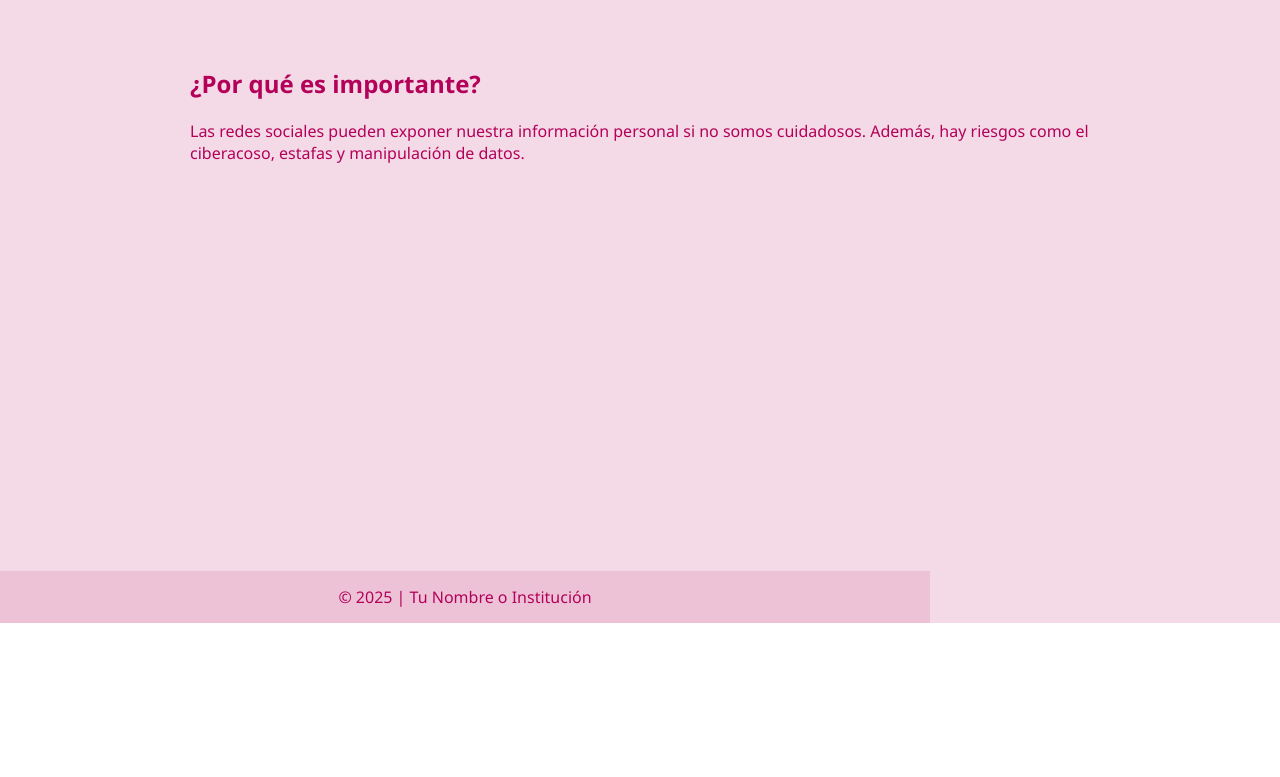
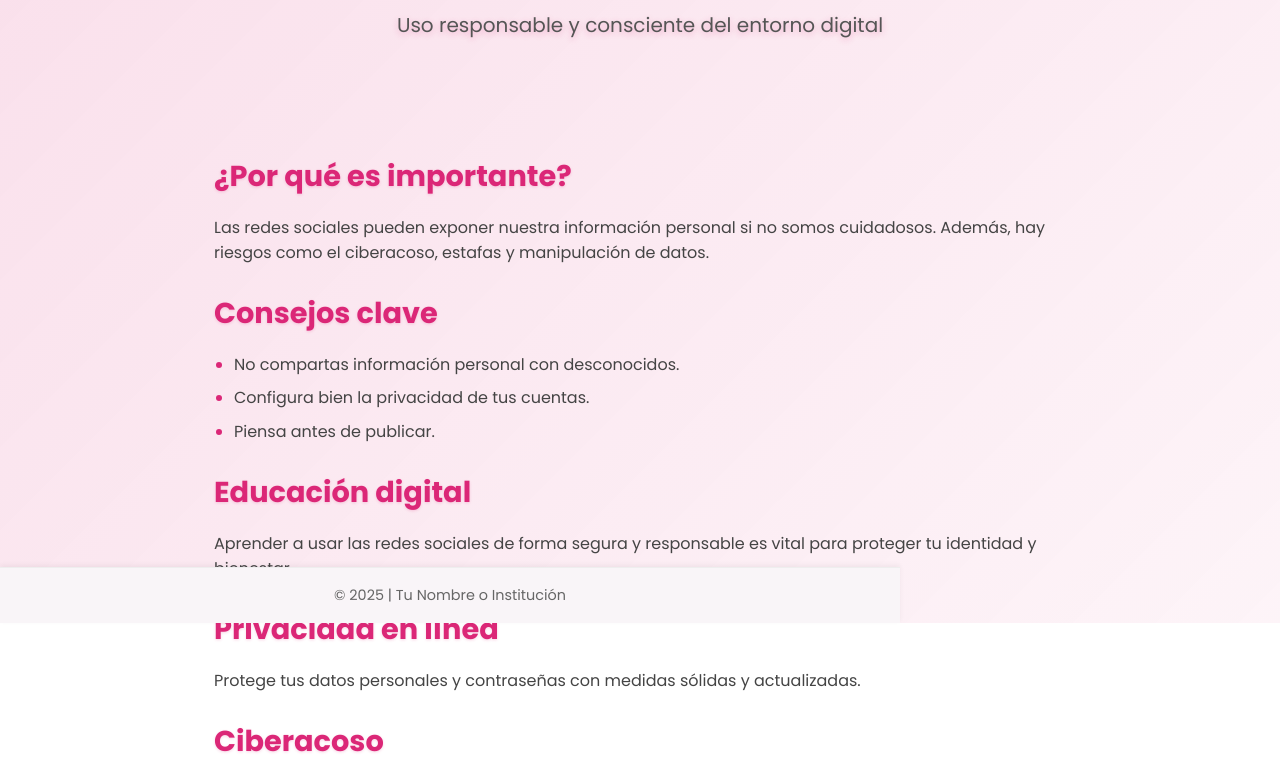
Before and after one commit to UYjefry/proyect, a plain HTML site: page index.html in a window 1280 px wide. Shown: the part 177-954 px from the top of the page. Before the commit the page ends 800 px from the top, so only its background shows below. Drawn offline with Linux system fonts and the light colour scheme.

Commit message:
Update index.html

```diff
--- a/index.html
+++ b/index.html
@@ -4,15 +4,25 @@
   <meta charset="UTF-8" />
   <meta name="viewport" content="width=device-width, initial-scale=1" />
   <title>Cuidado en las Redes</title>
+
+  <!-- Fuente moderna -->
+  <link href="https://fonts.googleapis.com/css2?family=Poppins:wght@400;700&display=swap" rel="stylesheet" />
+
   <style>
-    /* Fondo blanco y overlay rosa opaco */
+    /* Reset y base */
+    *, *::before, *::after {
+      box-sizing: border-box;
+    }
+
     body {
       margin: 0;
-      font-family: 'Segoe UI', sans-serif;
-      background-color: #fff; /* fondo blanco */
-      color: #b30059; /* texto rosa oscuro */
+      font-family: 'Poppins', sans-serif;
+      background-color: #fff;
+      color: #333;
+      line-height: 1.6;
+      min-height: 100vh;
       position: relative;
-      min-height: 100vh;
+      overflow-x: hidden;
     }
 
     /* Overlay rosa semitransparente */
@@ -21,47 +31,101 @@
       top: 0; left: 0;
       width: 100vw;
       height: 100vh;
-      background-color: rgba(179, 0, 89, 0.15); /* rosa claro, 15% opacidad */
-      pointer-events: none; /* para que no moleste clicks */
+      background: linear-gradient(135deg, rgba(219, 39, 119, 0.15), rgba(219, 39, 119, 0.05));
+      pointer-events: none;
       z-index: 0;
+      backdrop-filter: saturate(150%) blur(10px);
     }
 
-    /* Contenido encima del overlay */
+    /* Contenedor de contenido */
     header, main, footer {
       position: relative;
-      padding: 20px;
       max-width: 900px;
-      margin: auto;
+      margin: 0 auto;
+      padding: 2rem 1.5rem;
       z-index: 1;
     }
 
     header {
       text-align: center;
-      padding-top: 60px;
+      padding-top: 4rem;
+      padding-bottom: 2rem;
+      text-shadow: 0 2px 6px rgba(219, 39, 119, 0.3);
+    }
+
+    header h1 {
+      font-weight: 700;
+      font-size: 2.8rem;
+      color: #db2777; /* rosa fuerte */
+      margin-bottom: 0.3rem;
+    }
+
+    header p {
+      font-weight: 400;
+      font-size: 1.25rem;
+      color: #555;
+    }
+
+    h2 {
+      font-weight: 700;
+      font-size: 1.8rem;
+      margin-bottom: 0.75rem;
+      color: #db2777;
+      text-shadow: 0 1px 3px rgba(219, 39, 119, 0.2);
+    }
+
+    p, ul {
+      font-weight: 400;
+      font-size: 1rem;
+      color: #444;
+      margin-bottom: 1.5rem;
+    }
+
+    ul {
+      padding-left: 1.25rem;
+    }
+
+    ul li {
+      margin-bottom: 0.5rem;
+    }
+
+    ul li::marker {
+      color: #db2777;
     }
 
     footer {
+      background: #f9f5f8;
       text-align: center;
-      padding: 15px;
+      padding: 1rem 1.5rem;
       position: fixed;
       bottom: 0;
       width: 100%;
-      background: rgba(179, 0, 89, 0.1);
-      color: #b30059;
+      color: #666;
+      font-size: 0.9rem;
+      border-top: 1px solid #eee;
+      z-index: 1;
+      box-shadow: 0 -2px 5px rgba(0,0,0,0.05);
     }
 
-    h1, h2 {
-      color: #b30059;
-    }
-
-    ul li::marker {
-      color: #b30059;
+    /* Responsive */
+    @media (max-width: 480px) {
+      header h1 {
+        font-size: 2rem;
+      }
+      h2 {
+        font-size: 1.4rem;
+      }
+      main {
+        padding: 1.5rem 1rem;
+      }
+      footer {
+        font-size: 0.8rem;
+      }
     }
   </style>
 </head>
 <body>
 
-  <!-- Overlay rosa semitransparente -->
   <div id="overlay"></div>
 
   <header>
@@ -74,7 +138,35 @@
       <h2>¿Por qué es importante?</h2>
       <p>Las redes sociales pueden exponer nuestra información personal si no somos cuidadosos. Además, hay riesgos como el ciberacoso, estafas y manipulación de datos.</p>
     </section>
-    <!-- resto de contenido igual -->
+
+    <section>
+      <h2>Consejos clave</h2>
+      <ul>
+        <li>No compartas información personal con desconocidos.</li>
+        <li>Configura bien la privacidad de tus cuentas.</li>
+        <li>Piensa antes de publicar.</li>
+      </ul>
+    </section>
+
+    <section>
+      <h2>Educación digital</h2>
+      <p>Aprender a usar las redes sociales de forma segura y responsable es vital para proteger tu identidad y bienestar.</p>
+    </section>
+
+    <section>
+      <h2>Privacidad en línea</h2>
+      <p>Protege tus datos personales y contraseñas con medidas sólidas y actualizadas.</p>
+    </section>
+
+    <section>
+      <h2>Ciberacoso</h2>
+      <p>Identifica y actúa frente a cualquier forma de acoso o maltrato en internet.</p>
+    </section>
+
+    <section>
+      <h2>Huella digital</h2>
+      <p>Todo lo que publicamos queda registrado; sé consciente de la información que compartes.</p>
+    </section>
   </main>
 
   <footer>
```
